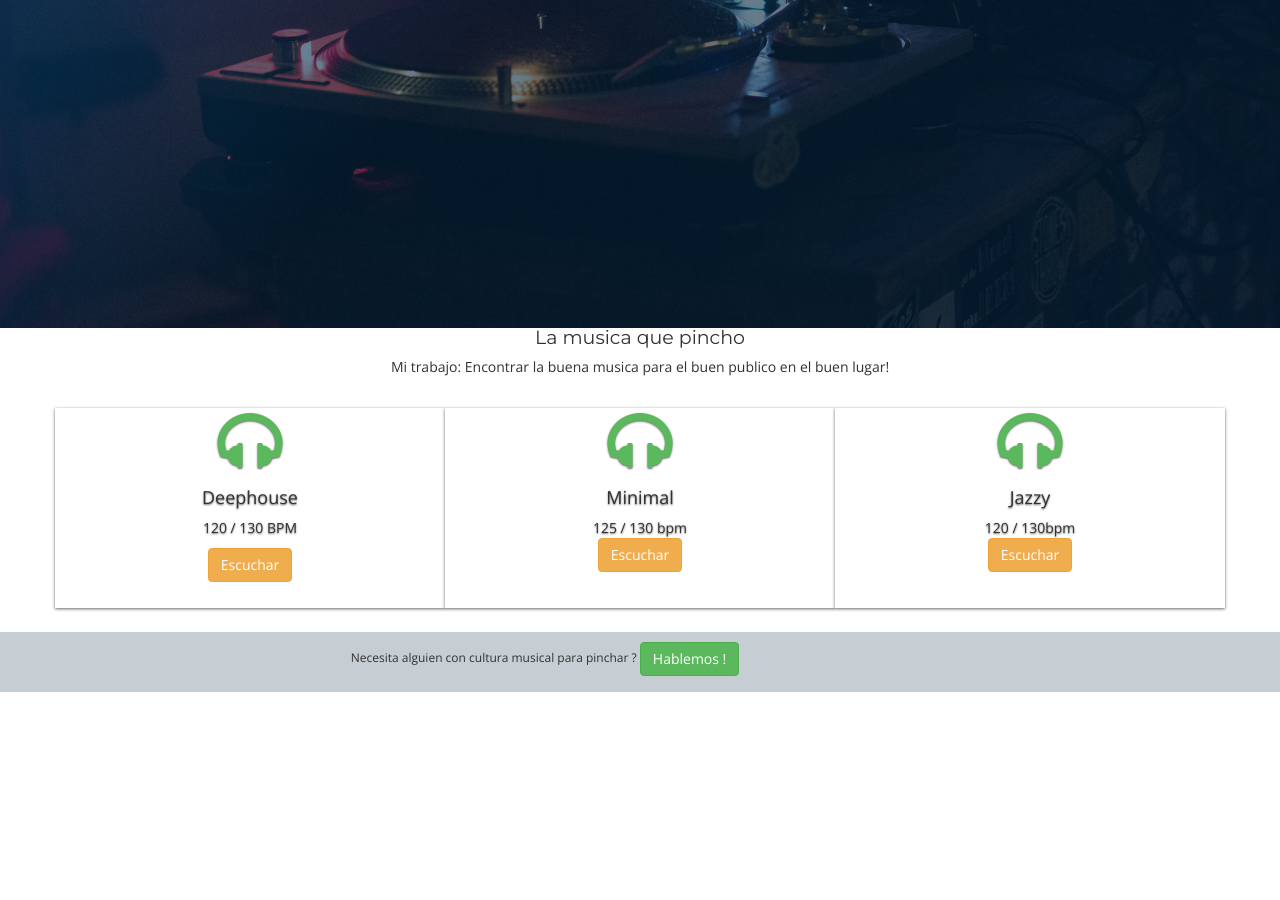
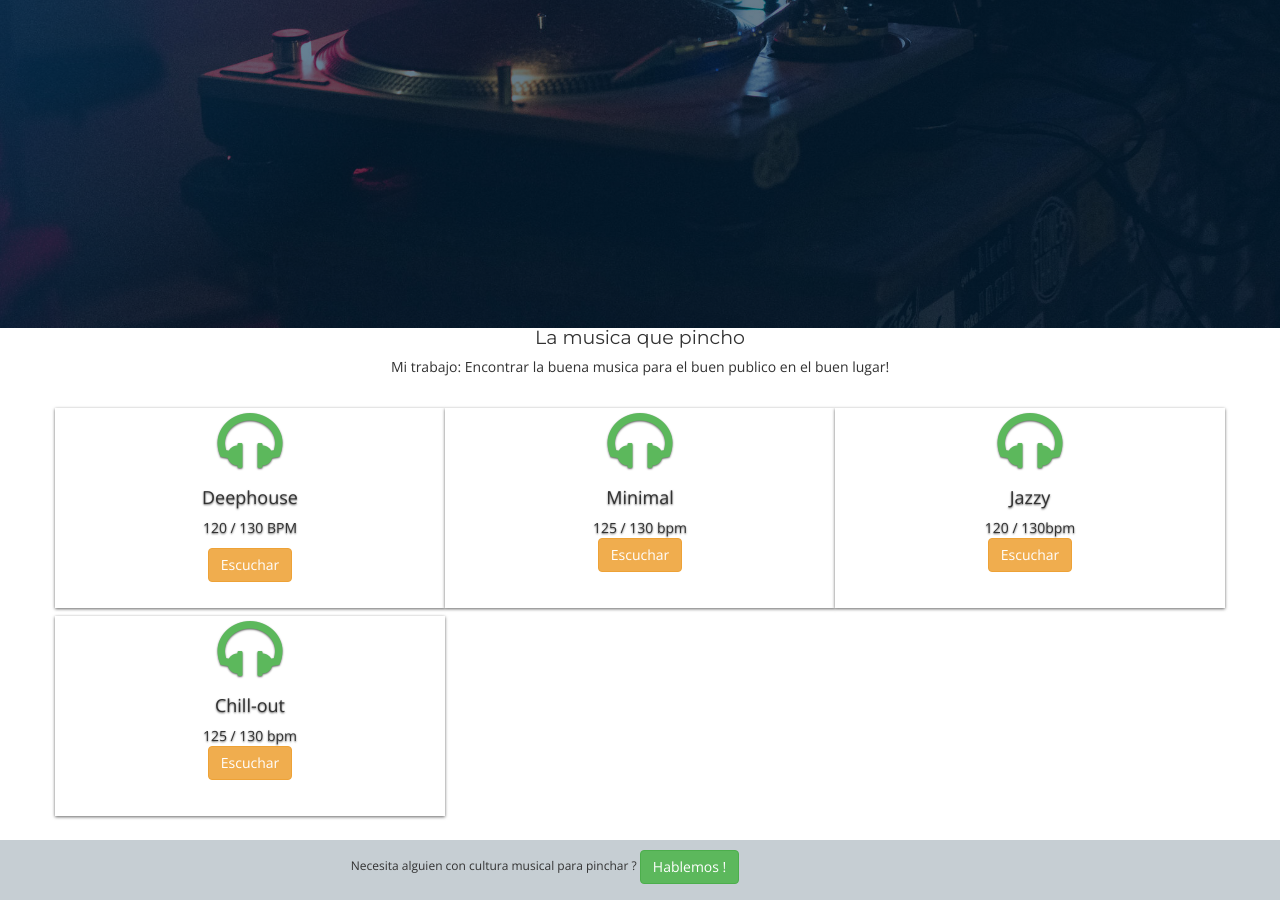
Before and after one commit to tomas1433/se, a Jekyll site: the page music.html, which Jekyll copies as it is, in a window 1280 px wide and 900 px high, scrolled down 642 px. Built offline with Jekyll 4.4.1, drawn with Linux system fonts in a browser that asks for light colours; nearby versions of some CDN libraries; some web fonts are replaced; before the commit the page ends 1334 px from its top, so only the background shows below that.

Commit message:
Update music.html

```diff
--- a/music.html
+++ b/music.html
@@ -181,6 +181,47 @@
 </div>
                       </center>
                     </div>
+
+		                          <div class="col-md-4 features">
+                      <center>
+                        <i class="fa fa-headphones  fa-5x" style="color:#5CB85C" aria-hidden="true"></i>
+                        <br>
+                        <h4 class="footertext">Chill-out </h4>
+                        <p class="footertext">125 / 130 bpm<br>
+                          <button type="button" class="btn btn-warning" data-toggle="modal" data-target="#modal2">Escuchar</button>
+
+<div class="modal fade" id="modal2" tabindex="-1" role="dialog" aria-labelledby="myModalLabel">
+  <div class="modal-dialog" role="document">
+    <div class="modal-content">
+     <div class="modal-header">
+    <button type="button" class="close" data-dismiss="modal" aria-label="Close"><span aria-hidden="true">&times;</span></button>
+      <h4 class="modal-title" id="myModalLabel">Minimal <i class="fa fa-soundcloud  fa-5x" style="color:#5CB85C" aria-hidden="true"></i></h4>
+      </div>
+      <div class="modal-body">
+        <iframe width="560" height="315" src="https://www.youtube.com/embed/km1AjXF2OcM?rel=0&amp;controls=0&amp;showinfo=0" frameborder="0" allowfullscreen></iframe>
+        </div>
+      </div>
+   </div>
+</div>
+
+
+                      </center>
+                    </div>
+
+
+
+
+
+
+
+
+
+
+
+
+
+
+
                   </div>
 
 
```
